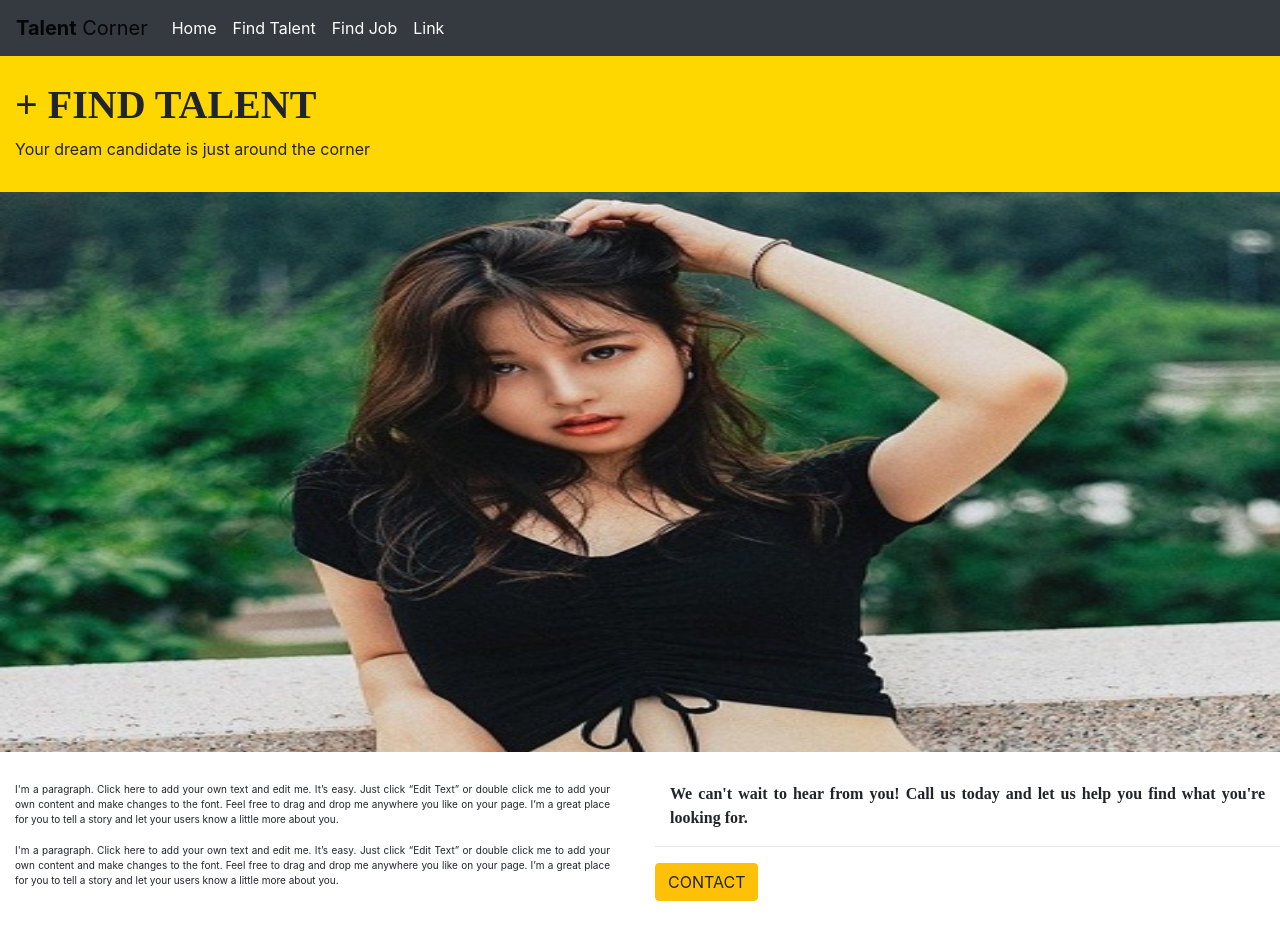
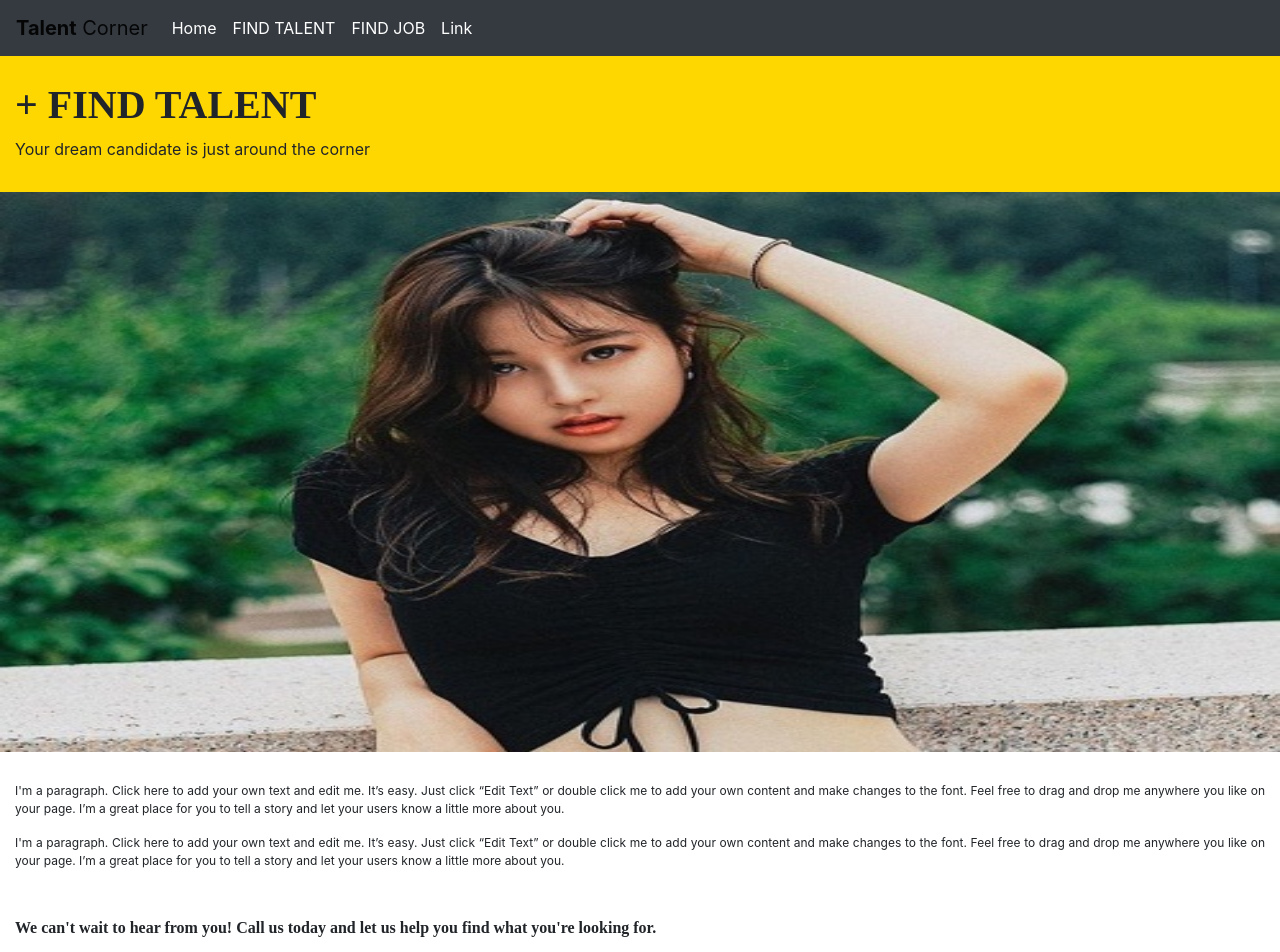
Before and after one commit to YakubuAmidu/Talent-corner, a React (Create React App) app: page /TalentScreen in a window 1280 px wide. Shown: the top 952 px of the page. Before the commit the page ends 904 px from the top, so only its background shows below. Built offline with nearby package versions, Linux system fonts and the light colour scheme; a web font is replaced by a local one.

Commit message:
Commiting changes

```diff
--- a/src/components/Links.js
+++ b/src/components/Links.js
@@ -21,12 +21,12 @@ class Links extends Component {
               </Nav.Link>
               <Nav.Link href="#home">
                 <Link to="/TalentScreen" className="Links_one">
-                  Find Talent
+                  FIND TALENT
                 </Link>
               </Nav.Link>
               <Nav.Link href="#home">
                 <Link to="#" className="Links_one">
-                  Find Job
+                  FIND JOB
                 </Link>
               </Nav.Link>
               <Nav.Link href="#link">
--- a/src/components/Sass.scss
+++ b/src/components/Sass.scss
@@ -177,7 +177,7 @@ $padding-right: 15px;
 
 .Talent_paragraph_one {
   padding-top: 30px;
-  font-size: 10px;
+  font-size: 12px;
   text-align: justify;
   padding-right: $padding-right;
   padding-left: $padding-left;
@@ -185,7 +185,7 @@ $padding-right: 15px;
 
 .Talent_paragraph_two {
   text-align: justify;
-  font-size: 10px;
+  font-size: 12px;
   padding-right: $padding-right;
   padding-left: $padding-left;
 }
@@ -195,6 +195,10 @@ $padding-right: 15px;
   padding-top: 30px;
   font-weight: $font-weight;
   font-family: "Arvo", serif;
+  padding-left: $padding-left;
   padding-right: $padding-right;
-  padding-left: $padding-left;
 }
+
+.Btn_warning {
+  margin-left: 15px;
+}
--- a/src/screens/TalentScreen.js
+++ b/src/screens/TalentScreen.js
@@ -3,6 +3,7 @@ import "../components/Sass.scss";
 import Links from "../components/Links";
 import Profile from ".././assets/profile_three.png";
 import { Col, Row, Button } from "react-bootstrap";
+import { Link } from "react-router-dom";
 
 const TalentScreen = () => {
   return (
@@ -17,7 +18,7 @@ const TalentScreen = () => {
         <img src={Profile} alt="profile-img" className="Profile_image_one" />
 
         <Row>
-          <Col className="Talent_header_one">
+          <Col className="Talent_header_one" sm={12}>
             <p className="Talent_paragraph_one">
               I'm a paragraph. Click here to add your own text and edit me. It’s
               easy. Just click “Edit Text” or double click me to add your own
@@ -39,7 +40,9 @@ const TalentScreen = () => {
               find what you're looking for.
             </p>
             <hr />
-            <Button className="btn btn-warning Btn_warning">CONTACT</Button>
+            <Link to="/">
+              <Button className="btn btn-warning Btn_warning">CONTACT</Button>
+            </Link>
           </Col>
         </Row>
       </div>
```
